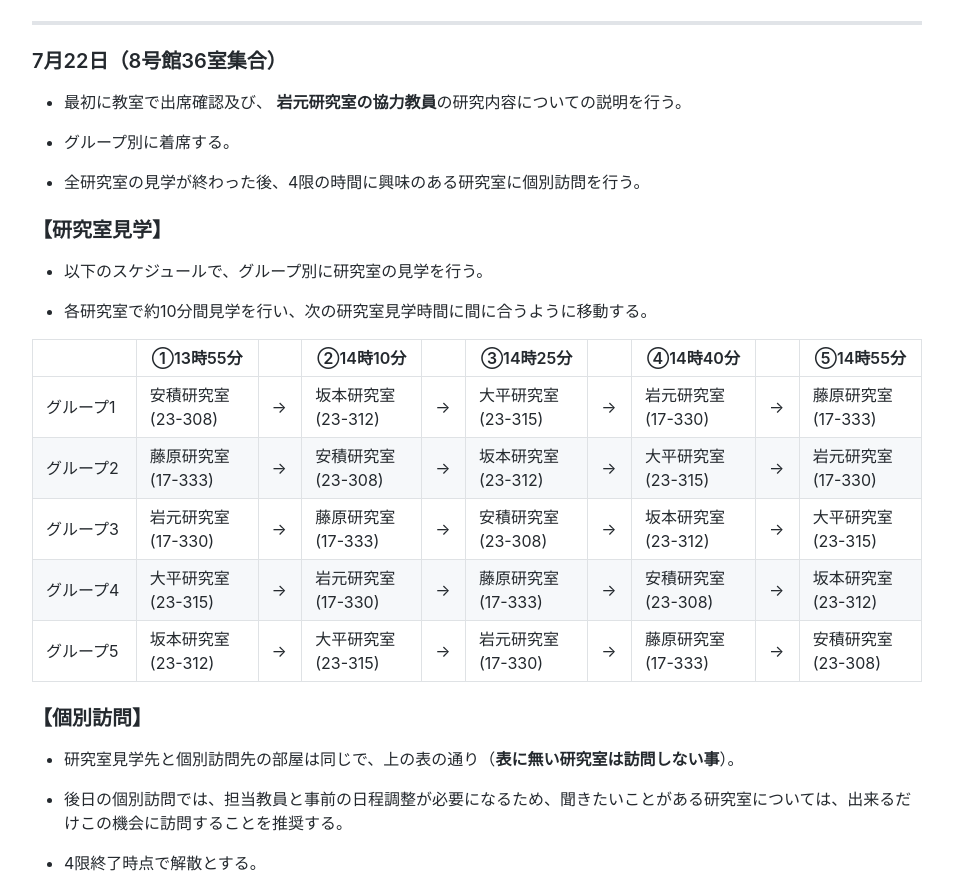
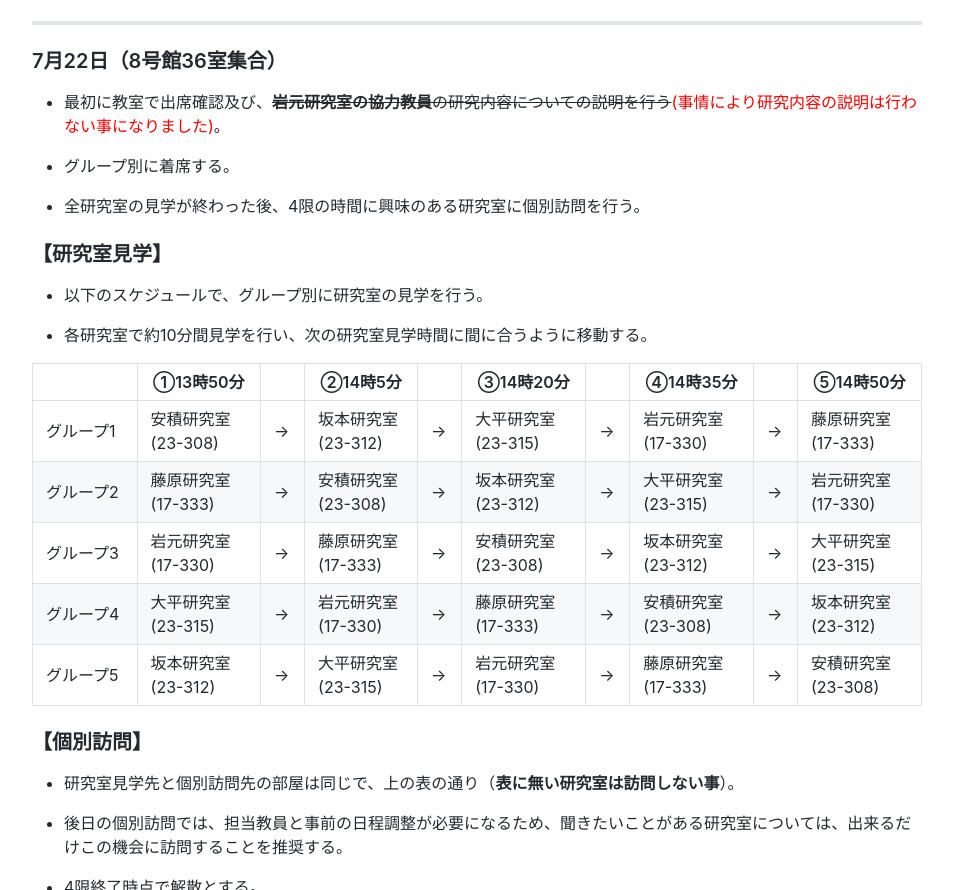
Before and after one commit to kaz-takahashi-jp/Labvisit, a plain HTML site: page index.html in a window 1280 px wide. Shown: the part 1282-2172 px from the top of the page, without its empty margins (163-1116 px from the left). Drawn offline with Linux system fonts and the light colour scheme.

Commit message:
Add files via upload

```diff
--- a/index.html
+++ b/index.html
@@ -1367,7 +1367,7 @@ pre[class*="language-"] {
 <hr>
 <h3 class="atx" id="7月22日（8号館36室集合）">7月22日（8号館36室集合）</h3>
 <ul>
-<li><p>最初に教室で出席確認及び、 <strong>岩元研究室の協力教員</strong>の研究内容についての説明を行う。</p>
+<li><p>最初に教室で出席確認及び、<del><strong>岩元研究室の協力教員</strong>の研究内容についての説明を行う</del><span style="color: red;">(事情により研究内容の説明は行わない事になりました)</span>。</p>
 </li>
 <li><p>グループ別に着席する。</p>
 </li>
@@ -1385,15 +1385,15 @@ pre[class*="language-"] {
 <thead>
 <tr>
 <th></th>
-<th>①13時55分</th>
+<th>①13時50分</th>
 <th></th>
-<th>②14時10分</th>
+<th>②14時5分</th>
 <th></th>
-<th>③14時25分</th>
+<th>③14時20分</th>
 <th></th>
-<th>④14時40分</th>
+<th>④14時35分</th>
 <th></th>
-<th>⑤14時55分</th>
+<th>⑤14時50分</th>
 </tr>
 </thead>
 <tbody><tr>
```
